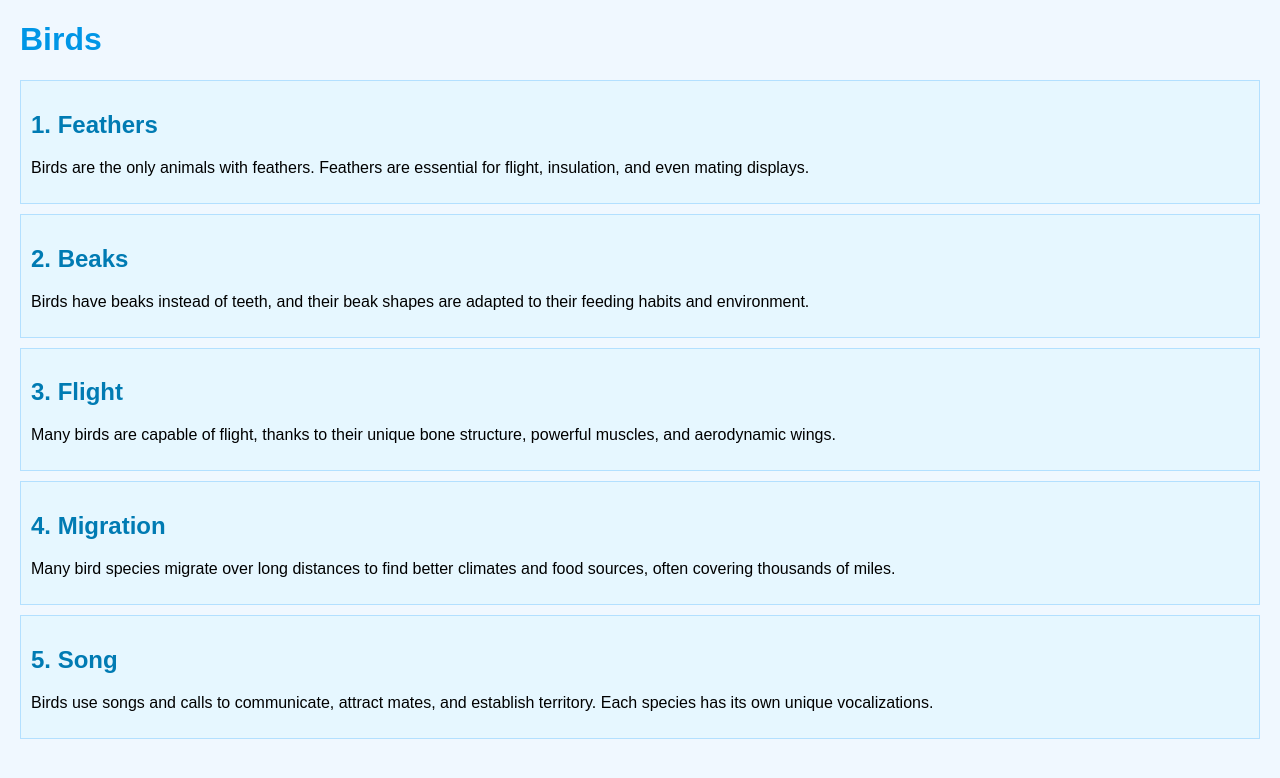
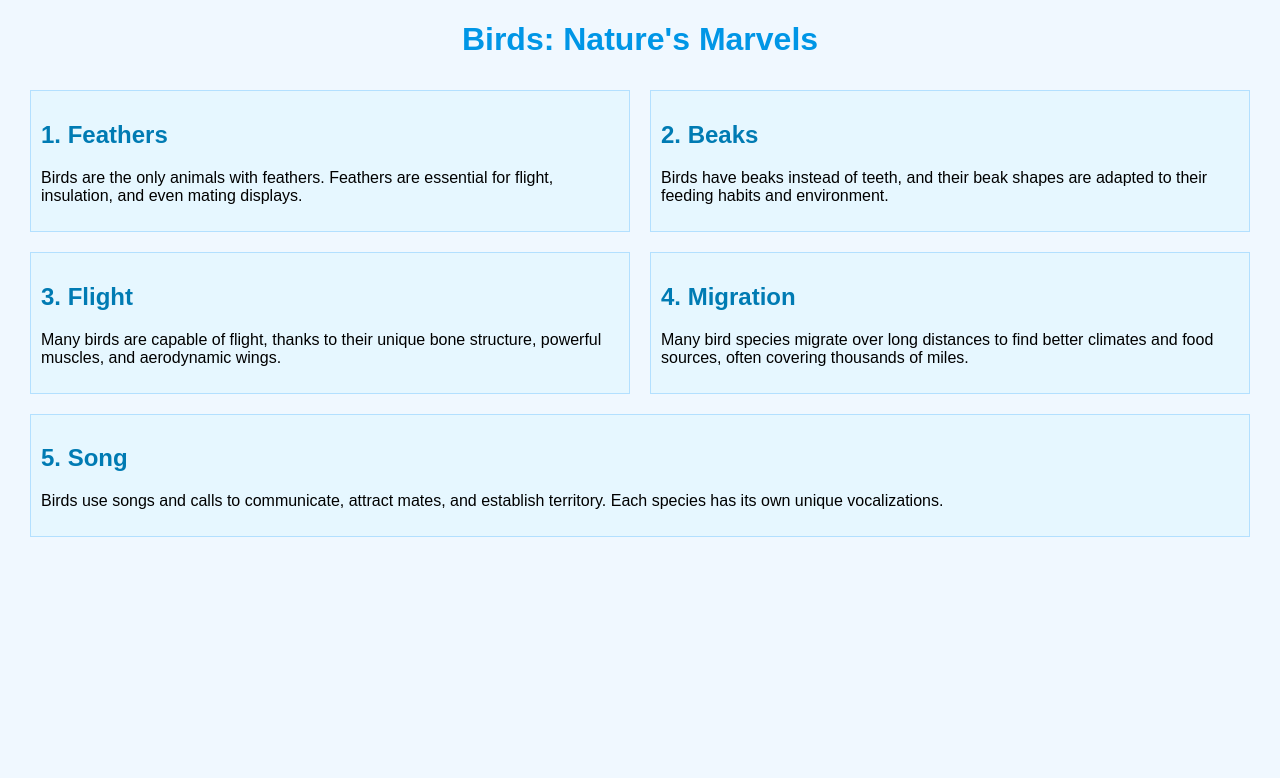
Before and after one commit to Leod7862/Leod7862.github.io, a plain HTML site: page index.html in a window 1280 px wide. Drawn offline with Linux system fonts and the light colour scheme.

Commit message:
Update index.html

```diff
--- a/index.html
+++ b/index.html
@@ -15,17 +15,32 @@
             border: 1px solid #b3e0ff;
             padding: 10px;
             margin-bottom: 10px;
+            transition: transform 0.2s;
+        }
+        .bird:hover {
+            transform: scale(1.05);
         }
         h1 {
             color: #0096e6;
+            text-align: center;
         }
         h2 {
             color: #007bb3;
         }
+        .bird-container {
+            display: flex;
+            flex-wrap: wrap;
+            justify-content: space-around;
+        }
+        .bird {
+            flex: 1 0 45%;
+            margin: 10px;
+        }
     </style>
 </head>
 <body>
-    <h1>Birds</h1>
+    <h1>Birds: Nature's Marvels</h1>
+    <div class="bird-container">
         <div class="bird">
             <h2>1. Feathers</h2>
             <p>Birds are the only animals with feathers. Feathers are essential for flight, insulation, and even mating displays.</p>
@@ -46,4 +61,6 @@
             <h2>5. Song</h2>
             <p>Birds use songs and calls to communicate, attract mates, and establish territory. Each species has its own unique vocalizations.</p>
         </div>
+    </div>
 </body>
+</html>
```
Lines whose indentation alone changed are shown as unchanged.
